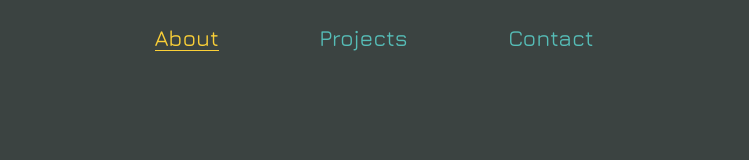
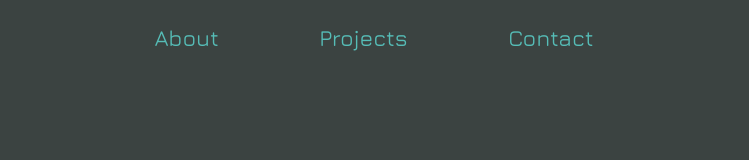
Before and after one commit to ajhanson22227/portfolio, a React (Create React App) app: page / in a window 1280 px wide. In both pictures the pointer is over the element "About". Shown: the top 160 px of the page, without its empty margins (266-1015 px from the left). Built offline with nearby package versions, Linux system fonts and the light colour scheme.

Commit message:
replace similar hex colors with variables

```diff
--- a/src/components/Navbar/Navbar.css
+++ b/src/components/Navbar/Navbar.css
@@ -12,11 +12,11 @@
   height: 75px
 }
 .nav-dark .navbar-item:hover{
-  color: #FBD037;
+  color: var(--yellowOnDark);
 }
 
 .nav-dark .navbar-item::before{
-  background-color: #FBD037;
+  background-color: var(--yellowOnDark);
 }
 
 .nav-light{
@@ -27,11 +27,11 @@
 }
 
 .nav-light .navbar-item:hover{
-  color: #DDBC45;
+  color: var(--yellowOnLight);
 }
 
 .nav-light .navbar-item::before{
-  background-color: #DDBC45;
+  background-color: var(--yellowOnLight);
 }
 
 .navbar-content{
@@ -80,6 +80,9 @@
   animation-duration: .5s;
   animation-iteration-count: 1;
 }
+.btt:hover{
+  cursor: pointer;
+}
 
 .fade-in {
     animation-name: fade-in;
```
